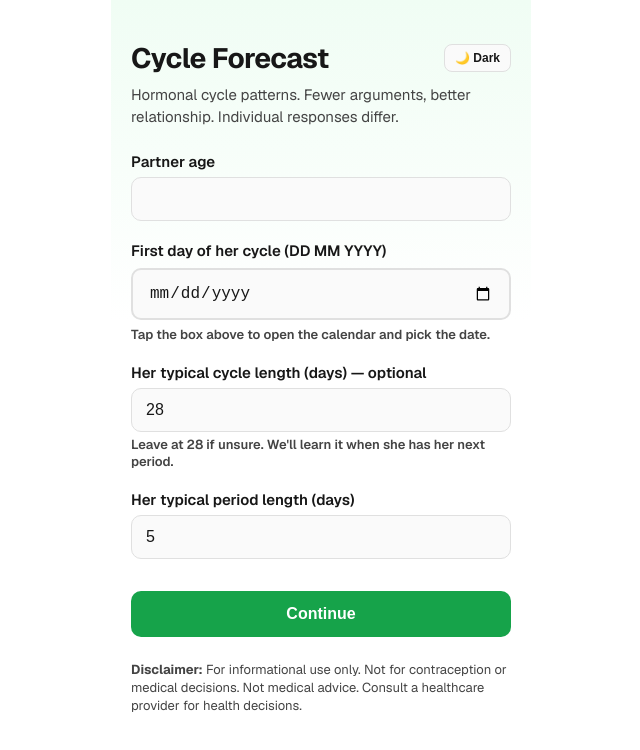
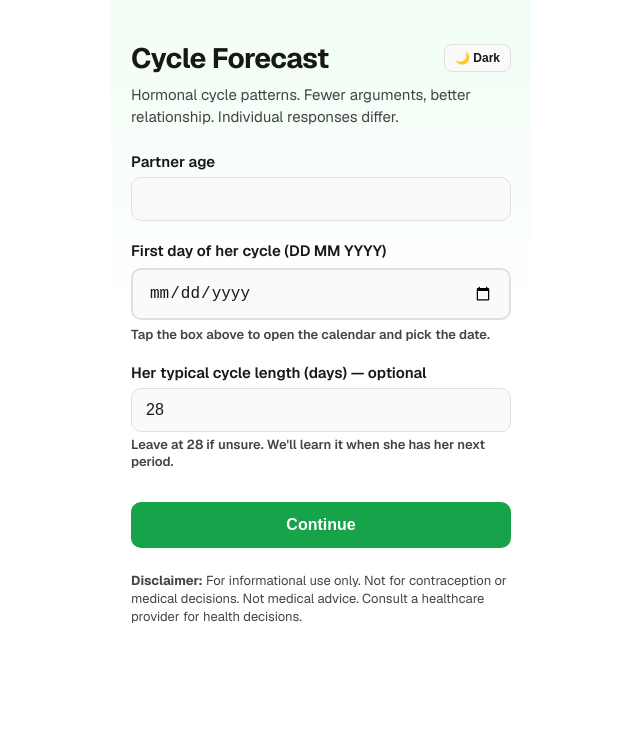
Before and after one commit to Temujin-67/cycle-navigator, a Next.js app: page / in a window 1280 px wide. Shown: the top 750 px of the page, without its empty margins (319-959 px from the left). Built offline with nearby package versions, Linux system fonts and the light colour scheme.

Commit message:
Remove period length field from home; use default bd=5

```diff
--- a/src/app/page.tsx
+++ b/src/app/page.tsx
@@ -12,14 +12,12 @@ export default function HomePage() {
   const [age, setAge] = useState("");
   const [day1, setDay1] = useState("");
   const [cycleLength, setCycleLength] = useState(String(DEFAULT_CYCLE_LENGTH));
-  const [bleedDays, setBleedDays] = useState(String(DEFAULT_BLEED_DAYS));
 
   function go() {
     if (!age || !day1) return;
     const cl = Math.min(35, Math.max(21, Number(cycleLength) || DEFAULT_CYCLE_LENGTH));
-    const bd = Math.min(10, Math.max(3, Number(bleedDays) || DEFAULT_BLEED_DAYS));
     router.push(
-      `/navigate?age=${encodeURIComponent(age)}&day1=${encodeURIComponent(day1)}&cl=${cl}&bd=${bd}`
+      `/navigate?age=${encodeURIComponent(age)}&day1=${encodeURIComponent(day1)}&cl=${cl}&bd=${DEFAULT_BLEED_DAYS}`
     );
   }
 
@@ -142,37 +140,6 @@ export default function HomePage() {
         </span>
       </label>
 
-      <label style={{ display: "block", marginTop: "1.25rem", fontSize: "0.9375rem", fontWeight: 600 }}>
-        Her typical period length (days)
-        <input
-          type="number"
-          min={3}
-          max={10}
-          value={bleedDays}
-          onChange={(e) => setBleedDays(e.target.value)}
-          placeholder="5"
-          style={{
-            width: "100%",
-            padding: "0.75rem 0.875rem",
-            marginTop: "0.375rem",
-            fontSize: "1rem",
-            border: "1px solid var(--input-border)",
-            borderRadius: 10,
-            background: "var(--input-bg)",
-            color: "var(--foreground)",
-            outline: "none",
-          }}
-          onFocus={(e) => {
-            e.currentTarget.style.borderColor = "var(--input-focus-border)";
-            e.currentTarget.style.boxShadow = "0 0 0 2px rgba(22, 163, 74, 0.2)";
-          }}
-          onBlur={(e) => {
-            e.currentTarget.style.borderColor = "var(--input-border)";
-            e.currentTarget.style.boxShadow = "none";
-          }}
-        />
-      </label>
-
       <button
         onClick={go}
         style={{
```
